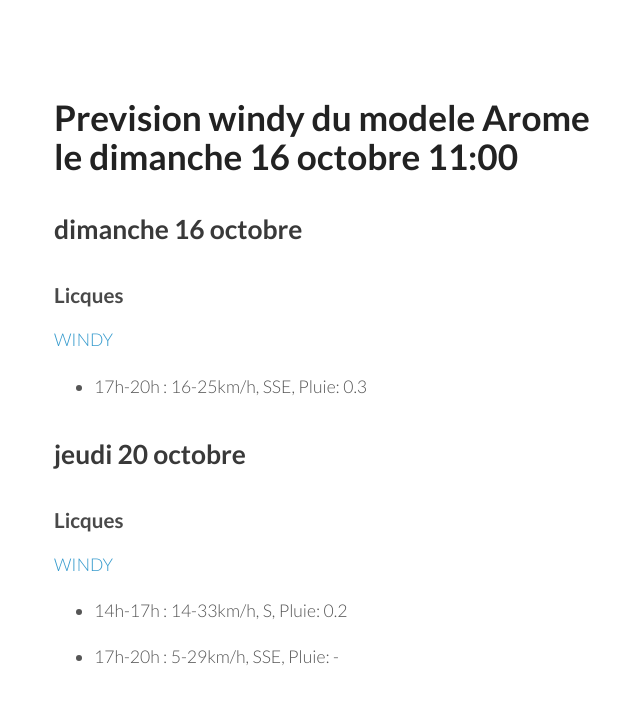
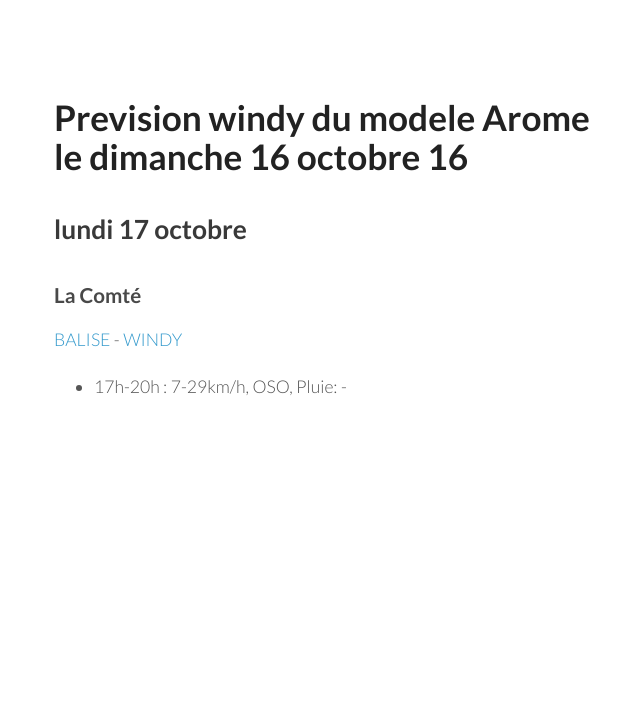
Before and after one commit to parapente-dans-le-nord/parapente-dans-le-nord.github.io, a Jekyll site: the page built from index.markdown, in a window 1280 px wide. Shown: the top 704 px of the page, without its empty margins (116-756 px from the left). Built offline with Jekyll 4.4.1, drawn with Linux system fonts in a browser that asks for light colours; our own code applies the rules of GitHub Pages for plain Markdown files.

Commit message:
update index.markdown

```diff
--- a/index.markdown
+++ b/index.markdown
@@ -3,24 +3,12 @@ layout: my-layout
 ---
 
 
-# Prevision windy du modele Arome le dimanche 16 octobre 11:00
+# Prevision windy du modele Arome le dimanche 16 octobre 16
 
-## dimanche 16 octobre
+## lundi 17 octobre
 
-### Licques
+### La Comté
 
- [WINDY](https://windy.com/50.786/1.936?50.388,1.934,8)
+[BALISE](https://balisemeteo.com/balise.php?idBalise=) -  [WINDY](https://windy.com/50.426/2.500?50.025,2.499,8)
 
-- 17h-20h : 16-25km/h, SSE, Pluie: 0.3
-
-
-
-## jeudi 20 octobre
-
-### Licques
-
- [WINDY](https://windy.com/50.786/1.936?50.388,1.934,8)
-
-- 14h-17h : 14-33km/h, S, Pluie: 0.2
-
-- 17h-20h : 5-29km/h, SSE, Pluie: -
+- 17h-20h : 7-29km/h, OSO, Pluie: -
```
